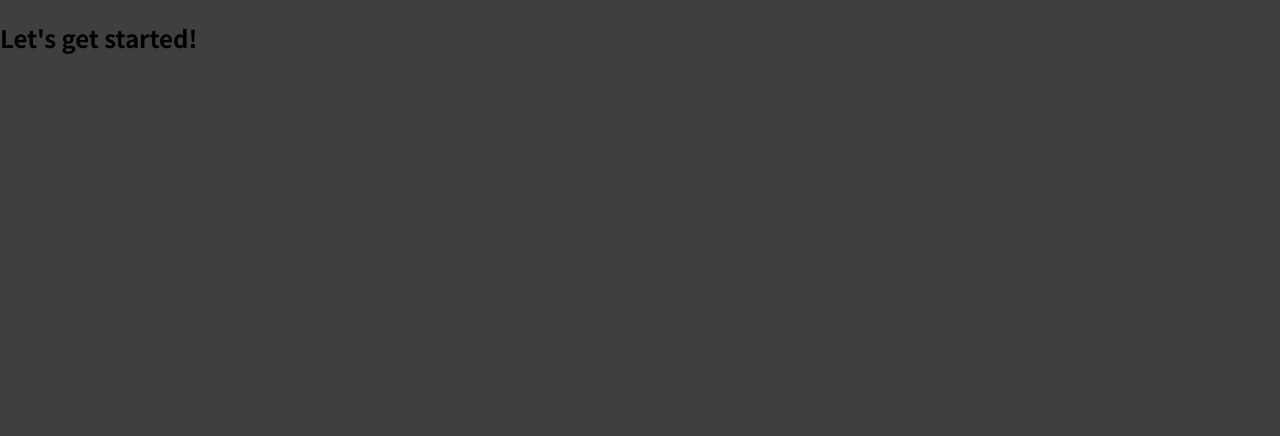
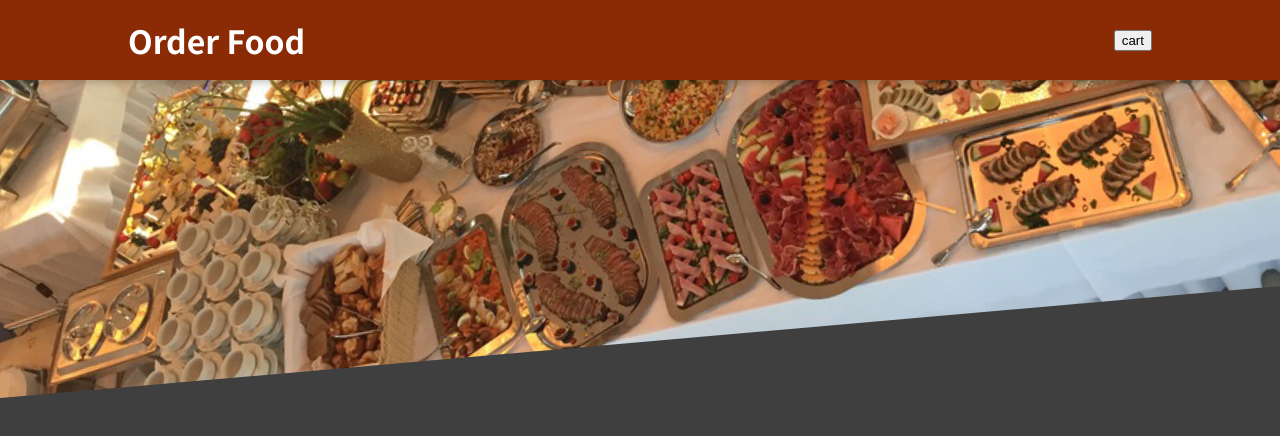
Before and after one commit to Fateme-mokhtari/food-order-app, a React (Create React App) app: page / in a window 1280 px wide. Shown: the top 436 px of the page. Built offline with nearby package versions, Linux system fonts and the light colour scheme.

Commit message:
add header component

```diff
--- a/src/App.js
+++ b/src/App.js
@@ -1,7 +1,9 @@
+import Header from "./components/Layout/Header";
+
 function App() {
   return (
     <div>
-      <h2>Let's get started!</h2>
+      <Header></Header>
     </div>
   );
 }
--- /dev/null
+++ b/src/components/Layout/Header.js
@@ -0,0 +1,19 @@
+import React from "react";
+import mealsImage from "../../assets/meals.jpg";
+import classes from "./Header.module.css";
+
+const Header = (props) => {
+  return (
+    <React.Fragment>
+      <header className={classes.header}>
+        <h1>Order Food</h1>
+        <button>cart</button>
+      </header>
+      <div className={classes['main-image']}>
+          <img src={mealsImage} alt="food"/>
+      </div>
+    </React.Fragment>
+  );
+};
+
+export default Header;
--- /dev/null
+++ b/src/components/Layout/Header.module.css
@@ -0,0 +1,29 @@
+.header {
+    position: fixed;
+    top: 0;
+    left: 0;
+    width: 100%;
+    height: 5rem;
+    background-color: #8a2b06;
+    color: white;
+    display: flex;
+    justify-content: space-between;
+    align-items: center;
+    padding: 0 10%;
+    box-shadow: 0 2px 8px rgba(0, 0, 0, 0.25);
+    z-index: 10;
+  }
+
+  .main-image {
+    width: 100%;
+    height: 25rem;
+    z-index: 0;
+    overflow: hidden;
+  }
+
+  .main-image img {
+    width: 110%;
+    height: 100%;
+    object-fit: cover;
+    transform: rotateZ(-5deg) translateY(-4rem) translateX(-1rem);
+  }
```
Also changed, not shown: src/assets/meals.jpg (added), 1 other file (tests, documents, lock files or other folders).
